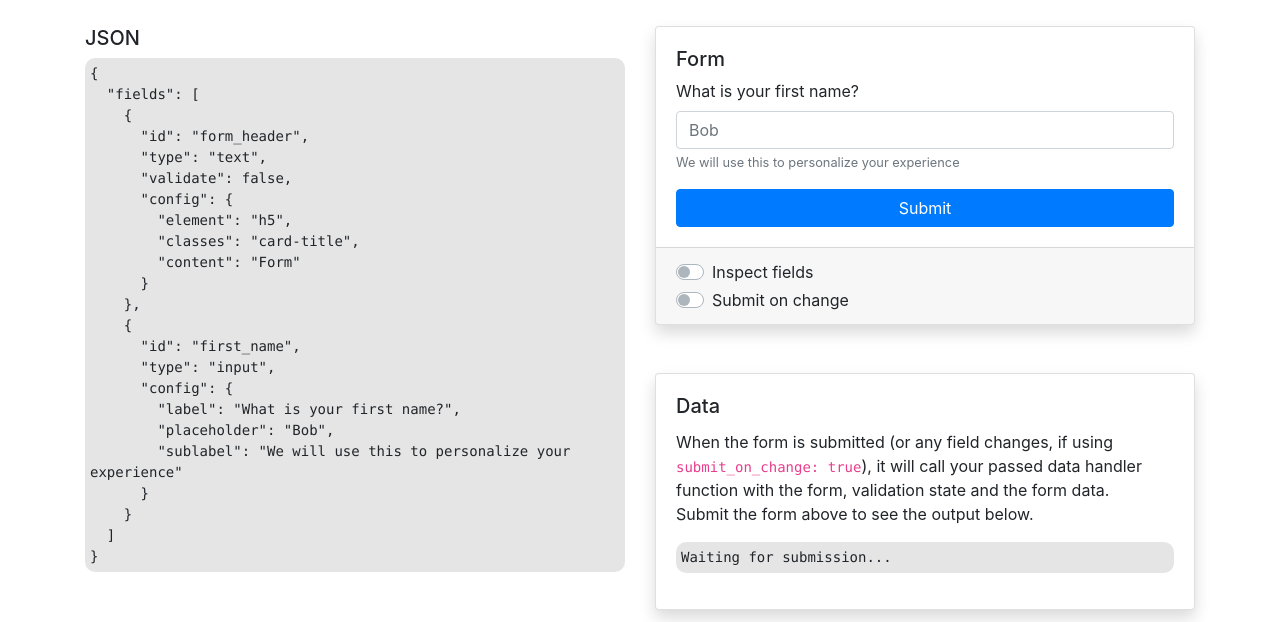
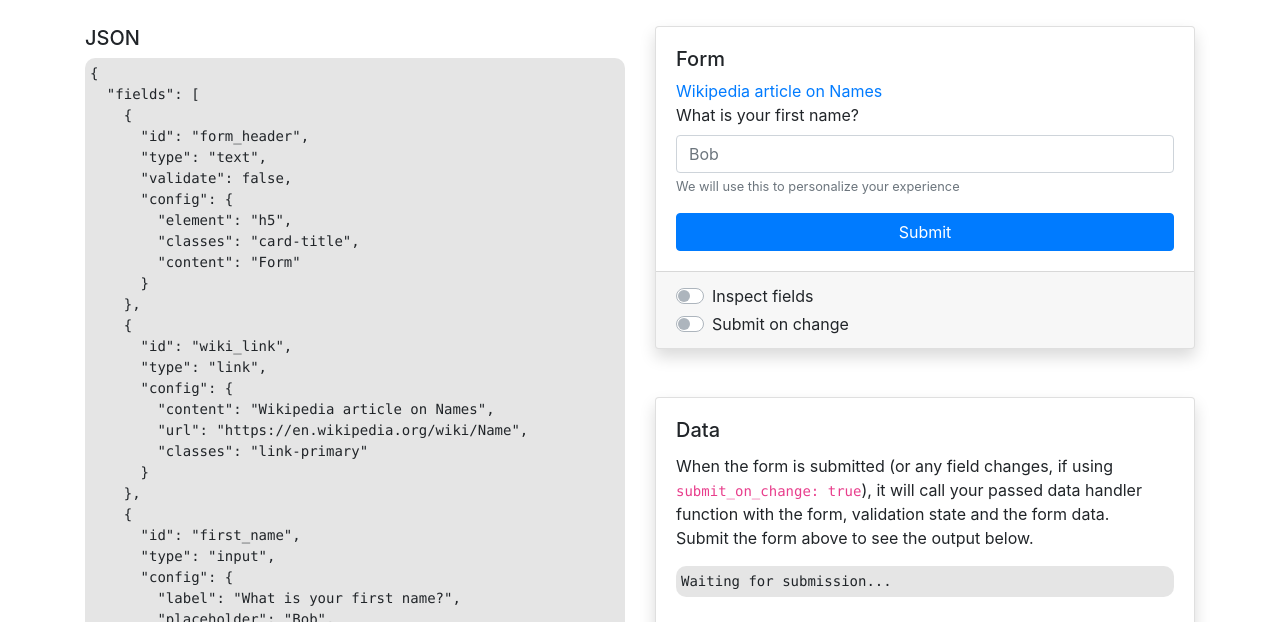
Before and after one commit to amber-vale/bs-jsonform, a plain HTML site: page demo.html in a window 1280 px wide. Shown: the part 178-800 px from the top of the page. Drawn offline with nearby package versions, Linux system fonts and the light colour scheme.

Commit message:
Add in "link" field type

```diff
--- a/bs-jsonform.js
+++ b/bs-jsonform.js
@@ -268,7 +268,7 @@ class BS4_JsonForm {
 
     // Register fields for BS4
     registerFields() {
-        const fields = ["text", "button", "input", "checkbox", "radio", "select", "submit_button"]
+        const fields = ["text", "link", "button", "input", "checkbox", "radio", "select", "submit_button"]
         this._debugMsg("Registering these fields:", fields)
         fields.forEach((fieldName) => {
             this.JsonForm.registerField(fieldName, this._fieldOnCreate.bind(this), this._fieldGetValue.bind(this), this._fieldOnUpdate.bind(this), this._fieldOnValidate.bind(this))
@@ -286,6 +286,11 @@ class BS4_JsonForm {
             // Text elements
             case "text":
                 var template = `<${config.element} classes="${config.classes}">${config.content}</${config.element}>`
+                return template
+
+            // Link elements
+            case "link":
+                var template = `<a href="${config.url}" classes="${config.classes}">${config.content}</a>`
                 return template
 
             // Button elements
--- a/demo.html
+++ b/demo.html
@@ -101,6 +101,15 @@
                         }
                     },
                     {
+                        id: "wiki_link",
+                        type: "link",
+                        config: {
+                            content: "Wikipedia article on Names",
+                            url: "https://en.wikipedia.org/wiki/Name",
+                            classes: "link-primary"
+                        }
+                    },
+                    {
                         id: "first_name",
                         type: "input",
                         config: {
```
